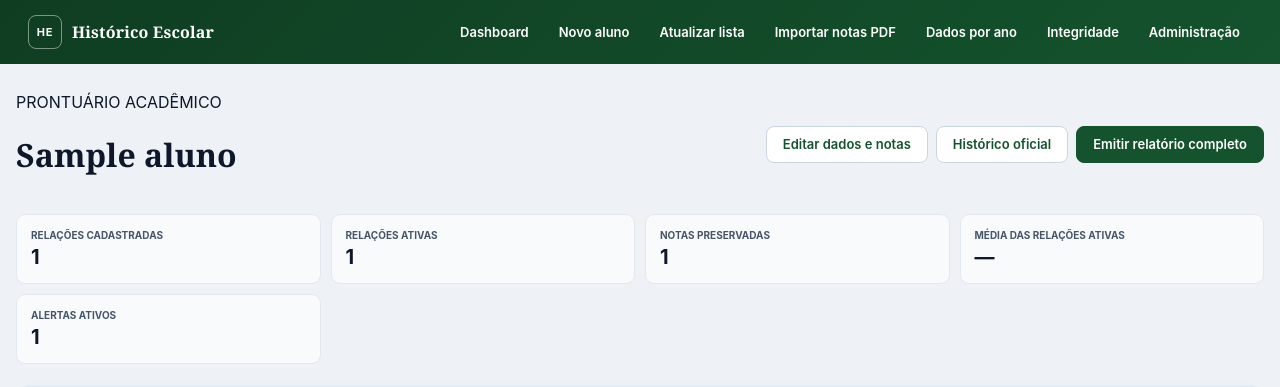
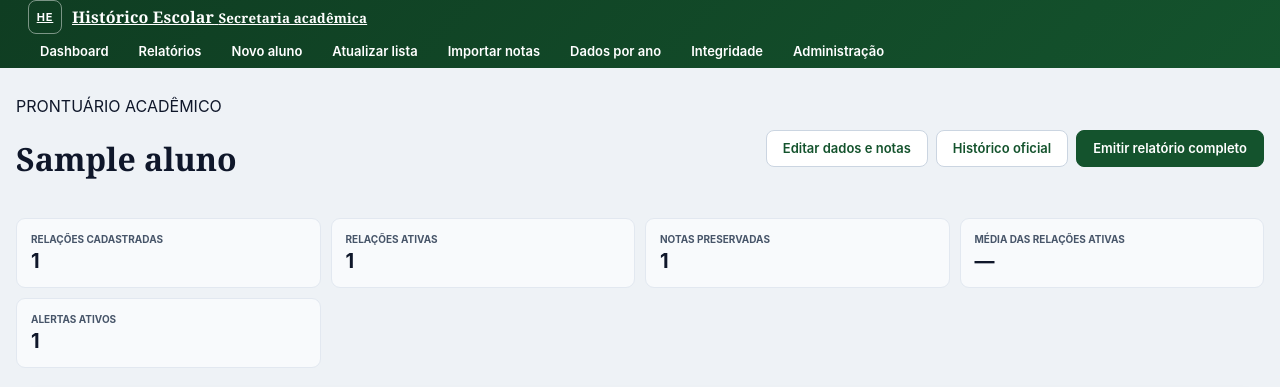
Before and after one commit to Paulo-Andre/historico_egidio, a Django app: page /aluno/1/ in a window 1280 px wide. Shown: the top 387 px of the page. Run offline with Django 5.2, Linux system fonts and the light colour scheme; tables that the repository leaves empty hold one stand-in row (values such as "Sample post"); parts of the project's set-up code (start-up, migrations or seed data) failed here and were passed over.

Commit message:
ui: redesenha menu principal e adiciona relatórios

```diff
--- a/historico/templates/historico/base.html
+++ b/historico/templates/historico/base.html
@@ -6,27 +6,41 @@
   <meta name="viewport" content="width=device-width,initial-scale=1">
   <title>{% block title %}Histórico Escolar{% endblock %}</title>
 
-  <link rel="stylesheet" href="{% static 'historico/css/app.css' %}">
+  <link rel="stylesheet" href="{% static 'historico/css/app.css' %}?v=20261010-04">
   {% block extra_head %}{% endblock %}
 </head>
 <body>
 <header class="app-header">
-  <div class="brand">
-    <span class="brand-mark">HE</span>
-    <span>Histórico Escolar</span>
+  <div class="app-header__inner">
+    <a class="brand" href="{% url 'historico:inicio' %}" aria-label="Ir para o dashboard">
+      <span class="brand-mark">HE</span>
+      <span class="brand-copy">
+        <strong>Histórico Escolar</strong>
+        <small>Secretaria acadêmica</small>
+      </span>
+    </a>
+
+    <nav class="main-nav" aria-label="Menu principal">
+      <a class="{% if request.resolver_match.url_name == 'inicio' %}is-active{% endif %}"
+         href="{% url 'historico:inicio' %}">Dashboard</a>
+      <a class="{% if request.resolver_match.url_name == 'relatorios' or request.resolver_match.url_name == 'relatorio_aluno' %}is-active{% endif %}"
+         href="{% url 'historico:relatorios' %}">Relatórios</a>
+      <a class="{% if request.resolver_match.url_name == 'aluno_novo' %}is-active{% endif %}"
+         href="{% url 'historico:aluno_novo' %}">Novo aluno</a>
+      <a class="{% if request.resolver_match.url_name == 'importar_lista_alunos' %}is-active{% endif %}"
+         href="{% url 'historico:importar_lista_alunos' %}">Atualizar lista</a>
+      <a class="{% if request.resolver_match.url_name == 'importar_notas_pdf' %}is-active{% endif %}"
+         href="{% url 'historico:importar_notas_pdf' %}">Importar notas</a>
+      <a class="{% if request.resolver_match.url_name == 'dados_extras_anuais' %}is-active{% endif %}"
+         href="{% url 'historico:dados_extras_anuais' %}">Dados por ano</a>
+      <a class="{% if request.resolver_match.url_name == 'integridade_dados' %}is-active{% endif %}"
+         href="{% url 'historico:integridade_dados' %}">Integridade</a>
+      <a class="nav-admin" href="/admin/">Administração</a>
+      {% if request.user.is_authenticated %}
+        <span class="nav-user">{{ request.user.username }}</span>
+      {% endif %}
+    </nav>
   </div>
-  <nav>
-    <a href="{% url 'historico:inicio' %}">Dashboard</a>
-    <a href="{% url 'historico:aluno_novo' %}">Novo aluno</a>
-    <a href="{% url 'historico:importar_lista_alunos' %}">Atualizar lista</a>
-    <a href="{% url 'historico:importar_notas_pdf' %}">Importar notas PDF</a>
-    <a href="{% url 'historico:dados_extras_anuais' %}">Dados por ano</a>
-    <a href="{% url 'historico:integridade_dados' %}">Integridade</a>
-    <a href="/admin/">Administração</a>
-    {% if request.user.is_authenticated %}
-      <span class="nav-user">{{ request.user.username }}</span>
-    {% endif %}
-  </nav>
 </header>
 
 <main class="app-main">
```
